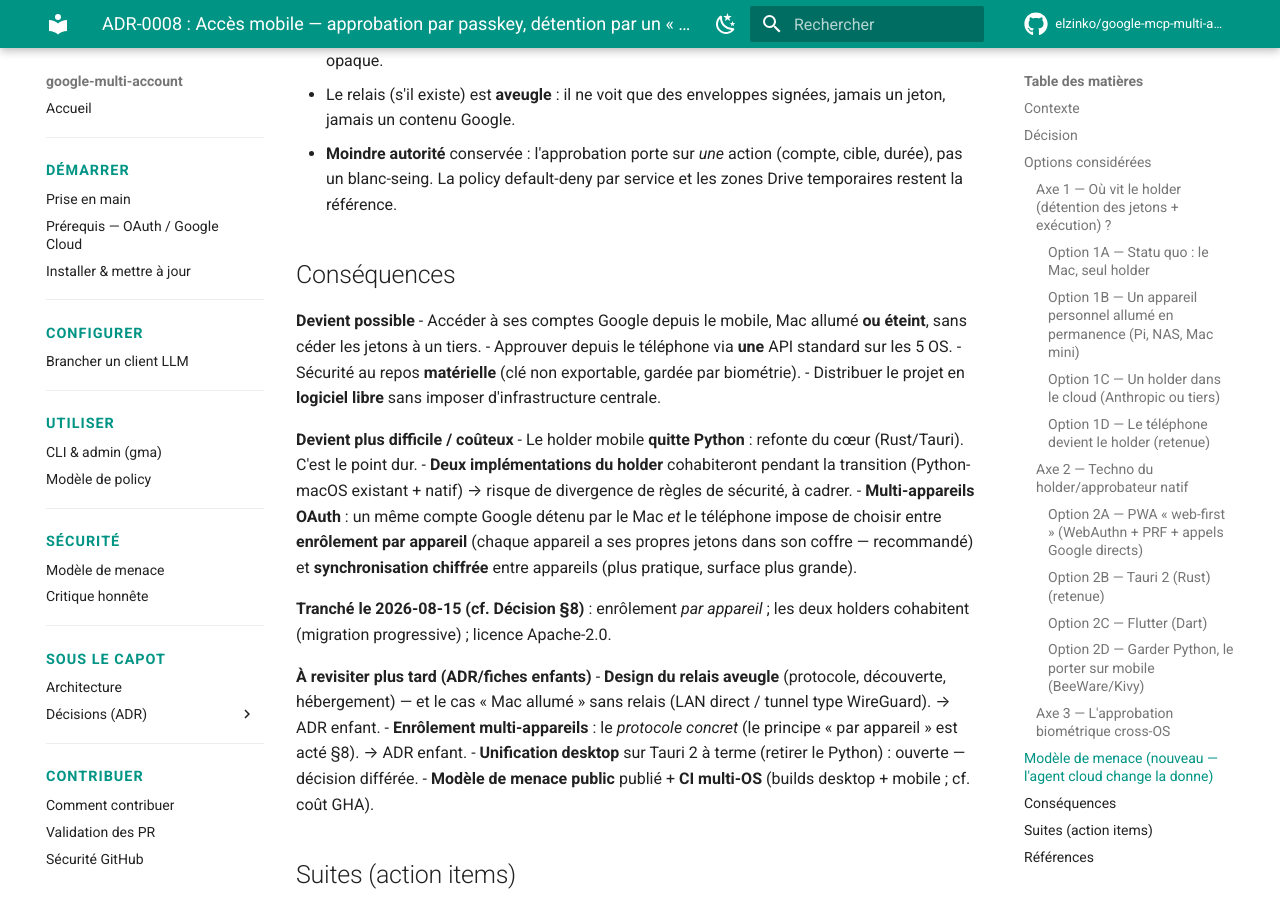
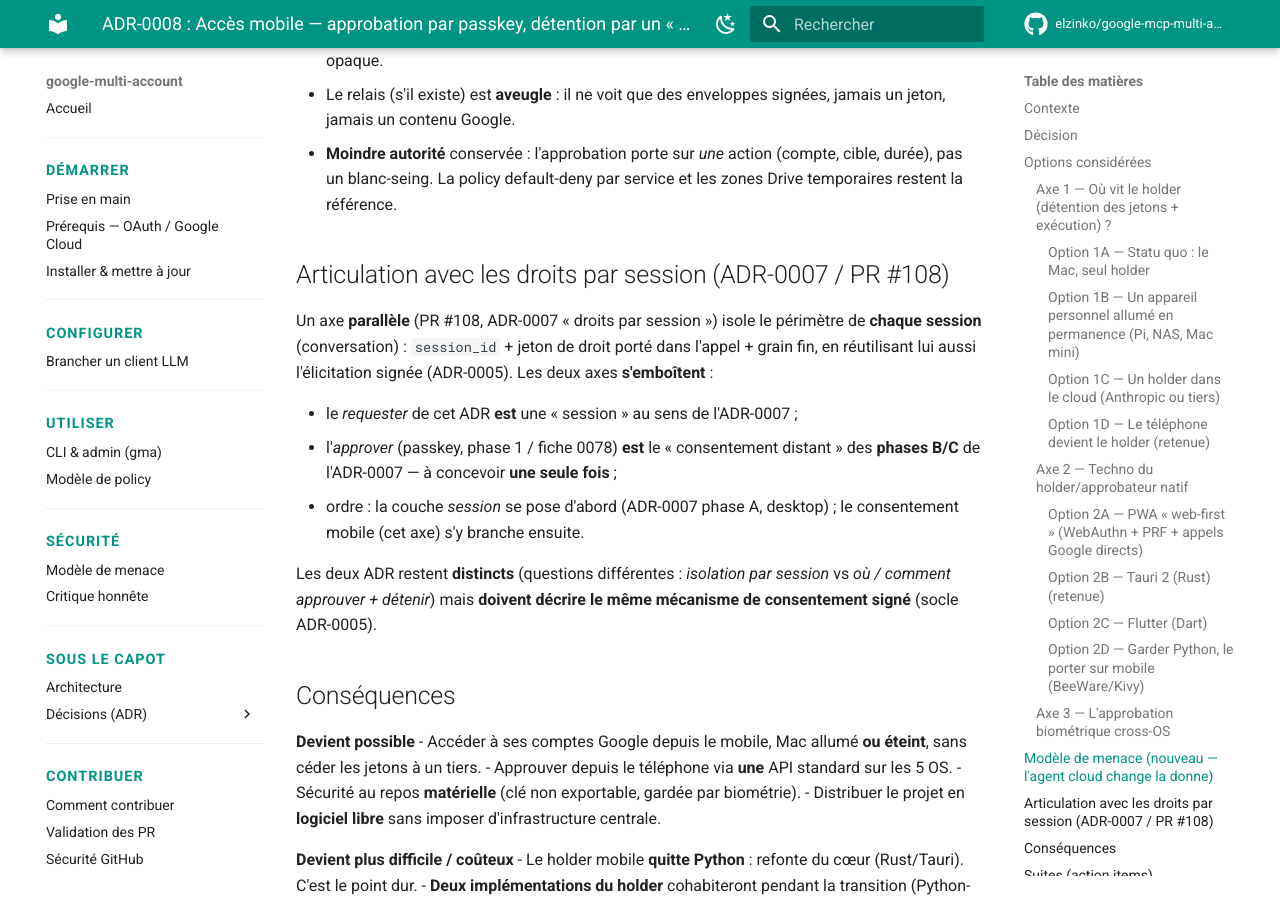
Before and after one commit to elzinko/google-mcp-multi-account, an MkDocs documentation site: the page built from docs/adr/ADR-0008-acces-mobile-passkey-holder-natif.md, in a window 1280 px wide and 900 px high, scrolled down 5710 px. Built offline with MkDocs 1.6.1 and Material for MkDocs 9.7.7, drawn with Linux system fonts in a browser that asks for light colours; comment, search, counter and statistics services are not loaded; some of the changed text lies outside the part shown.

Commit message:
docs(archi): tracer l'articulation avec « droits par session » (#108)
Les deux axes (accès mobile 0077/0078 et droits par session ADR-0007/#108)
sont complémentaires : #108 isole le périmètre par session (Phase A desktop),
cet axe apporte le consentement mobile (passkey) + le holder. La phase 1
(0078) = la phase B de #108 — même socle ADR-0005, à concevoir une fois.

- ADR-0008 : nouvelle section « Articulation » + référence croisée vers ADR-0007.
- Fiches 0077/0078 : note d'articulation + ordre (sessions desktop d'abord).

Co-Authored-By: Claude Opus 4.8 <noreply@anthropic.com>

```diff
--- a/docs/adr/ADR-0008-acces-mobile-passkey-holder-natif.md
+++ b/docs/adr/ADR-0008-acces-mobile-passkey-holder-natif.md
@@ -138,6 +138,16 @@ L'ADR-0005 supposait un agent **local semi-honnête** (contournable via `gws` nu
 - Le relais (s'il existe) est **aveugle** : il ne voit que des enveloppes signées, jamais un jeton, jamais un contenu Google.
 - **Moindre autorité** conservée : l'approbation porte sur *une* action (compte, cible, durée), pas un blanc-seing. La policy default-deny par service et les zones Drive temporaires restent la référence.
 
+## Articulation avec les droits par session (ADR-0007 / PR #108)
+
+Un axe **parallèle** (PR #108, ADR-0007 « droits par session ») isole le périmètre de **chaque session** (conversation) : `session_id` + jeton de droit porté dans l'appel + grain fin, en réutilisant lui aussi l'élicitation signée (ADR-0005). Les deux axes **s'emboîtent** :
+
+- le *requester* de cet ADR **est** une « session » au sens de l'ADR-0007 ;
+- l'*approver* (passkey, phase 1 / fiche 0078) **est** le « consentement distant » des **phases B/C** de l'ADR-0007 — à concevoir **une seule fois** ;
+- ordre : la couche *session* se pose d'abord (ADR-0007 phase A, desktop) ; le consentement mobile (cet axe) s'y branche ensuite.
+
+Les deux ADR restent **distincts** (questions différentes : *isolation par session* vs *où / comment approuver + détenir*) mais **doivent décrire le même mécanisme de consentement signé** (socle ADR-0005).
+
 ## Conséquences
 
 **Devient possible**
@@ -170,6 +180,7 @@ L'ADR-0005 supposait un agent **local semi-honnête** (contournable via `gws` nu
 ## Références
 
 - [ADR-0005](ADR-0005-elicitation-signee-v2.md) — élicitation signée (brique de signature réutilisée).
+- **ADR-0007** « droits par session » (PR #108) — axe complémentaire : isolation par session ; son consentement distant (phases B/C) = la phase 1 de cet axe (fiche 0078). Même socle de signature (ADR-0005).
 - [ADR-0003](ADR-0003-contenu-drive-via-depot-broker.md), [ADR-0006](ADR-0006-fichiers-recus-repertoire-dedie.md) — couloirs de contenu, modèle de menace « default-deny ».
 - Code actuel : `gateway/mcp_server.py` (stdio), `gateway/broker_server.py` (4878), `gateway/elicitation.py`, `scripts/elicitation-sign.swift`, `admin/server.js` (4877).
 - Standards : WebAuthn / FIDO2 (passkeys), coffres matériels (Secure Enclave, Android StrongBox/Keystore, TPM).
```
Also changed, not shown: features/0077-acces-mobile-souverain.md (+4 -2 lines), features/0078-approbation-passkey-archi-actuelle.md (+3 -0 lines).
